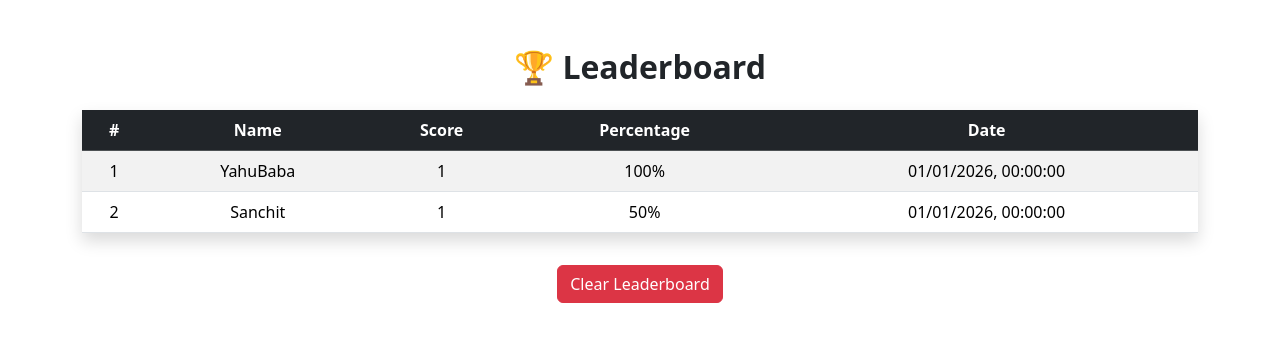
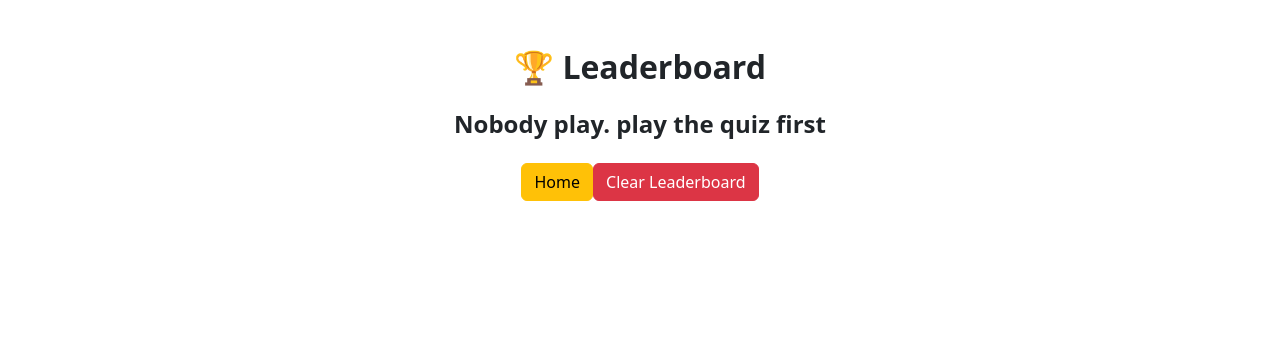
Before and after one commit to UsmanSiddique-dev/Quizfox, a React (Vite) app: page /leaderboard in a window 1280 px wide. Shown: the top 342 px of the page. Built offline with nearby package versions, Linux system fonts and the light colour scheme.

Commit message:
refactor(leaderboard): replace hardcoded data with localStorage-driven dynamic entries
- Introduce state management with useState and useEffect to handle leaderboard data
- Fetch and display leaderboard entries from localStorage on component mount

```diff
--- a/src/main.jsx
+++ b/src/main.jsx
@@ -1,10 +1,6 @@
-import { StrictMode } from 'react'
-import { createRoot } from 'react-dom/client'
-import 'bootstrap/dist/css/bootstrap.min.css'
-import App from './App.jsx'
+import { StrictMode } from "react";
+import { createRoot } from "react-dom/client";
+import "bootstrap/dist/css/bootstrap.min.css";
+import App from "./App.jsx";
 
-createRoot(document.getElementById('root')).render(
-  <StrictMode>
-    <App />
-  </StrictMode>,
-)
+createRoot(document.getElementById("root")).render(<App />);
--- a/src/pages/Leaderboard.jsx
+++ b/src/pages/Leaderboard.jsx
@@ -1,10 +1,29 @@
-import React from 'react'
-import 'bootstrap/dist/css/bootstrap.min.css'
+import { useState, useEffect } from "react";
+import "bootstrap/dist/css/bootstrap.min.css";
+import { Link } from "react-router-dom";
+import { QuizContext } from "../context/QuizContext";
+import { useContext } from "react";
 
 function Leaderboard() {
+  const { dispatch } = useContext(QuizContext);
+
+  const [data, setData] = useState([]);
+  useEffect(() => {
+    const stored = JSON.parse(localStorage.getItem("leaderboard")) || [];
+    setData(stored);
+  }, []);
+  const clearBoard = () => {
+    localStorage.removeItem("leaderboard");
+    setData([]);
+  };
   return (
     <div className="container text-center py-5">
       <h2 className="fw-bold mb-4">🏆 Leaderboard</h2>
+      {data.length === 0 ? (
+        <>
+          <h4 className="fw-bold">Nobody play. play the quiz first </h4>
+        </>
+      ) : (
         <table className="table table-striped shadow">
           <thead className="table-dark">
             <tr>
@@ -16,25 +35,31 @@ function Leaderboard() {
             </tr>
           </thead>
           <tbody>
-                <tr>
-                    <td>1</td>
-                    <td>YahuBaba</td>
-                    <td>1</td>
-                    <td>100%</td>
-                    <td>01/01/2026, 00:00:00</td>
+            {data.map((entry, index) => (
+              <tr key={index}>
+                <td>{index + 1}</td>
+                <td>{entry.name}</td>
+                <td>{entry.score}</td>
+                <td>{entry.percentage}%</td>
+                <td>{entry.date}</td>
               </tr>
-                <tr>
-                    <td>2</td>
-                    <td>Sanchit</td>
-                    <td>1</td>
-                    <td>50%</td>
-                    <td>01/01/2026, 00:00:00</td>
-                </tr>
+            ))}
           </tbody>
         </table>
-        <button className="btn btn-danger mt-3">Clear Leaderboard</button>
+      )}
+      <Link
+        onClick={() => dispatch({ type: "RESET" })}
+        to="/"
+        className="btn btn-warning mt-3 mr-5"
+      >
+        Home
+      </Link>
+
+      <button className="btn btn-danger mt-3 ml-5" onClick={clearBoard}>
+        Clear Leaderboard
+      </button>
     </div>
-  )
+  );
 }
 
-export default Leaderboard
+export default Leaderboard;
```
Lines whose indentation alone changed are shown as unchanged.
